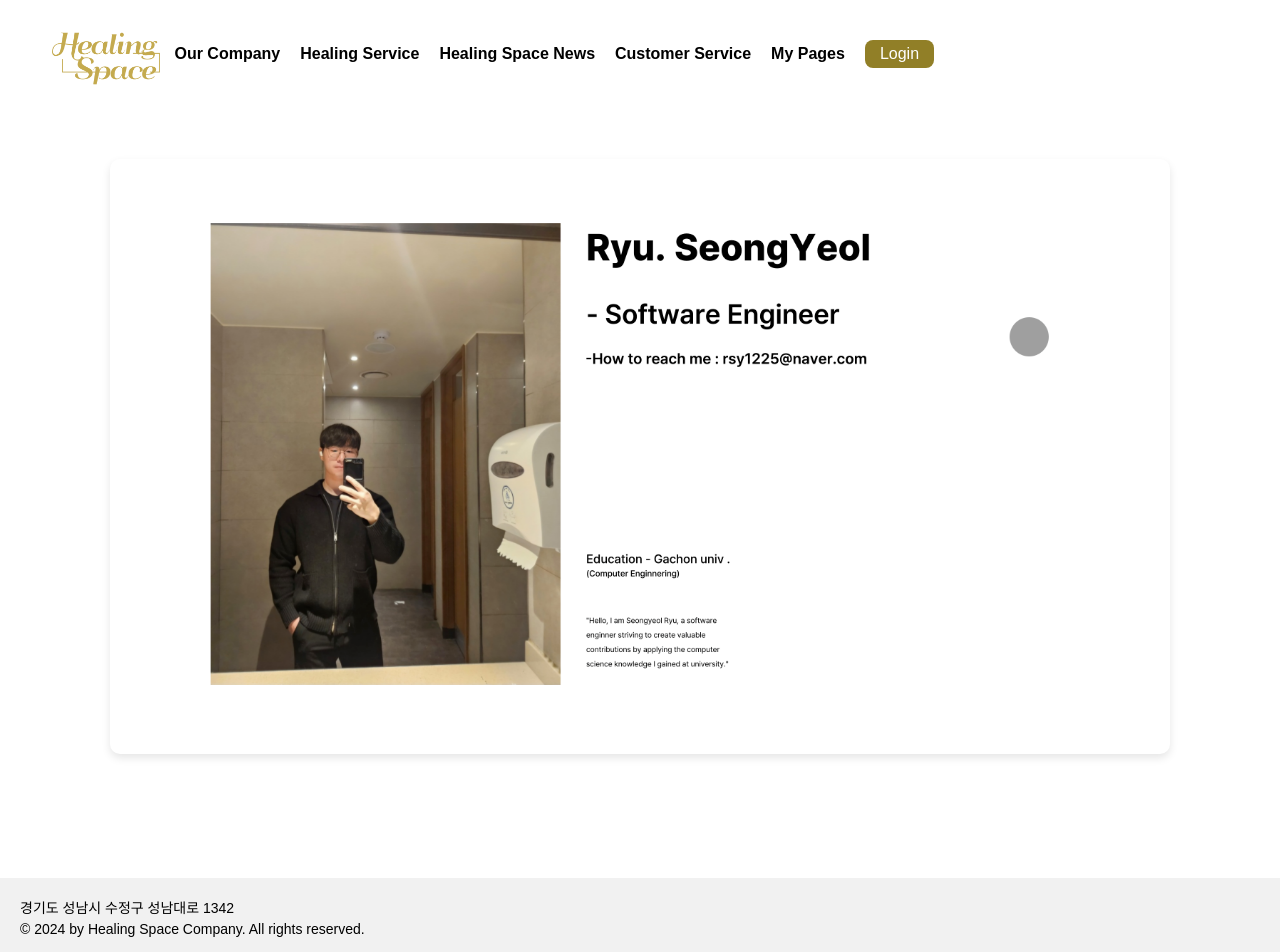
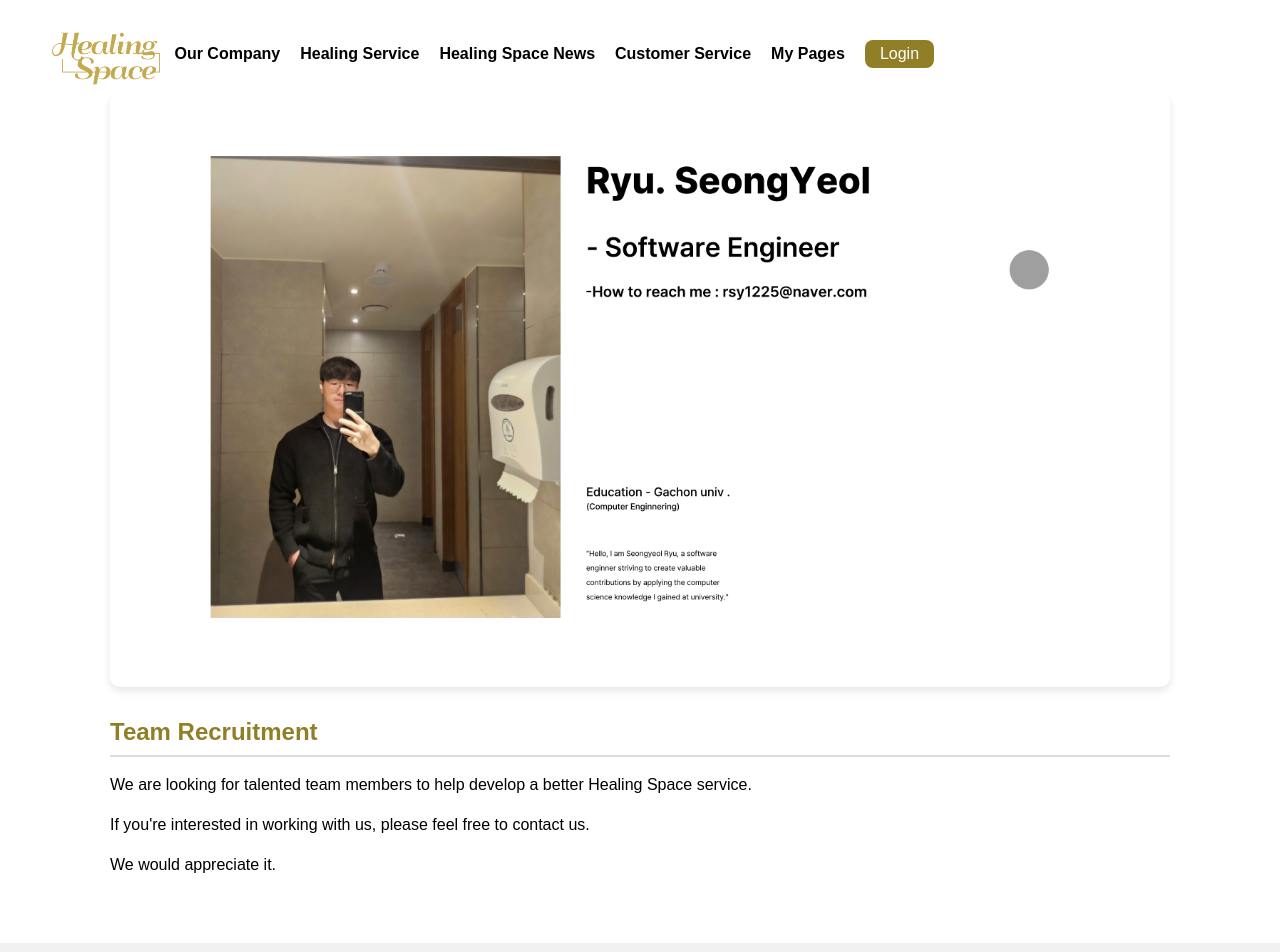
Before and after one commit to passionryu/Healing-Space-Front, a React (Vite) app: page /team in a window 1280 px wide. Shown: the top 952 px of the page. Built offline with nearby package versions, Linux system fonts and the light colour scheme.

Commit message:
[fix] 버그 수정정

```diff
--- a/src/pages/Mypage.jsx
+++ b/src/pages/Mypage.jsx
@@ -42,6 +42,7 @@ const Mypage = () => {
         </div>
 
         {/* 마이페이지 옵션 */}
+        <div className="mypage">
         <h2>Diary</h2>
         <div className="mypage-option">
             <Link to="/diary-list">
@@ -85,6 +86,7 @@ const Mypage = () => {
         <div className="mypage-option">
             <h3>내가 문의한 내용 조회</h3>
         </div>
+        </div>
     </>
     );
 };
--- a/src/pages/Team.jsx
+++ b/src/pages/Team.jsx
@@ -3,15 +3,18 @@ import "../styles/Team.css"
 
 const Team = () =>{
     return (
-
-
         <>
-
-            {/* 왼쪽 이미지 영역 */}
+            {/* 이미지 영역 */}
             <div className='team-member-img'>
                 <img src="../src/assets/images/my_profile.png" alt="rsy img" />
             </div>
 
+            <div className='team-recruit'>
+                <h2>Team Recruitment</h2>
+                <p style={{ textAlign: 'left' }}>We are looking for talented team members to help develop a better Healing Space service.</p>
+                <p style={{ textAlign: 'left' }}>If you're interested in working with us, please feel free to contact us.</p>
+                <p style={{ textAlign: 'left' }}>We would appreciate it.</p>
+            </div>
 
         </>
     )
--- a/src/styles/MainPage.css
+++ b/src/styles/MainPage.css
@@ -3,8 +3,9 @@
   position: relative;
   overflow: hidden;
   width: 100%; /* 슬라이더 전체 너비 */
-  height: 610px; /* 슬라이더 높이 */
+  height: 650px; /* 슬라이더 높이 */
   margin: auto;
+  border-radius: 60px; /* 모서리 둥글게 설정 */
 }
 
 /* 슬라이드 트랙 */
--- a/src/styles/Mypage.css
+++ b/src/styles/Mypage.css
@@ -60,7 +60,7 @@
     transition: all 0.3s ease; */
 }
 
-h2 {
+.mypage h2 {
     font-size: 24px;           /* 글씨 크기 */
     font-weight: bold;         /* 글씨 두께 */
     color: #917f27;               /* 글씨 색상 */
--- a/src/styles/Team.css
+++ b/src/styles/Team.css
@@ -10,3 +10,14 @@
 .team-member-img img:hover{
   transform: scale(1.05);  /* 호버 시 5% 커지도록 설정 */
 }
+
+.team-recruit h2{
+  font-size: 24px;           /* 글씨 크기 */
+  font-weight: bold;         /* 글씨 두께 */
+  color: #917f27;               /* 글씨 색상 */
+  margin-top: 20px;          /* 상단 여백 */
+  margin-bottom: 10px;       /* 하단 여백 */
+  text-align: left;          /* 텍스트 정렬 */
+  border-bottom: 2px solid #ddd; /* 하단 경계선 추가 */
+  padding-bottom: 5px;       /* 하단 여백 추가 */
+}
```
